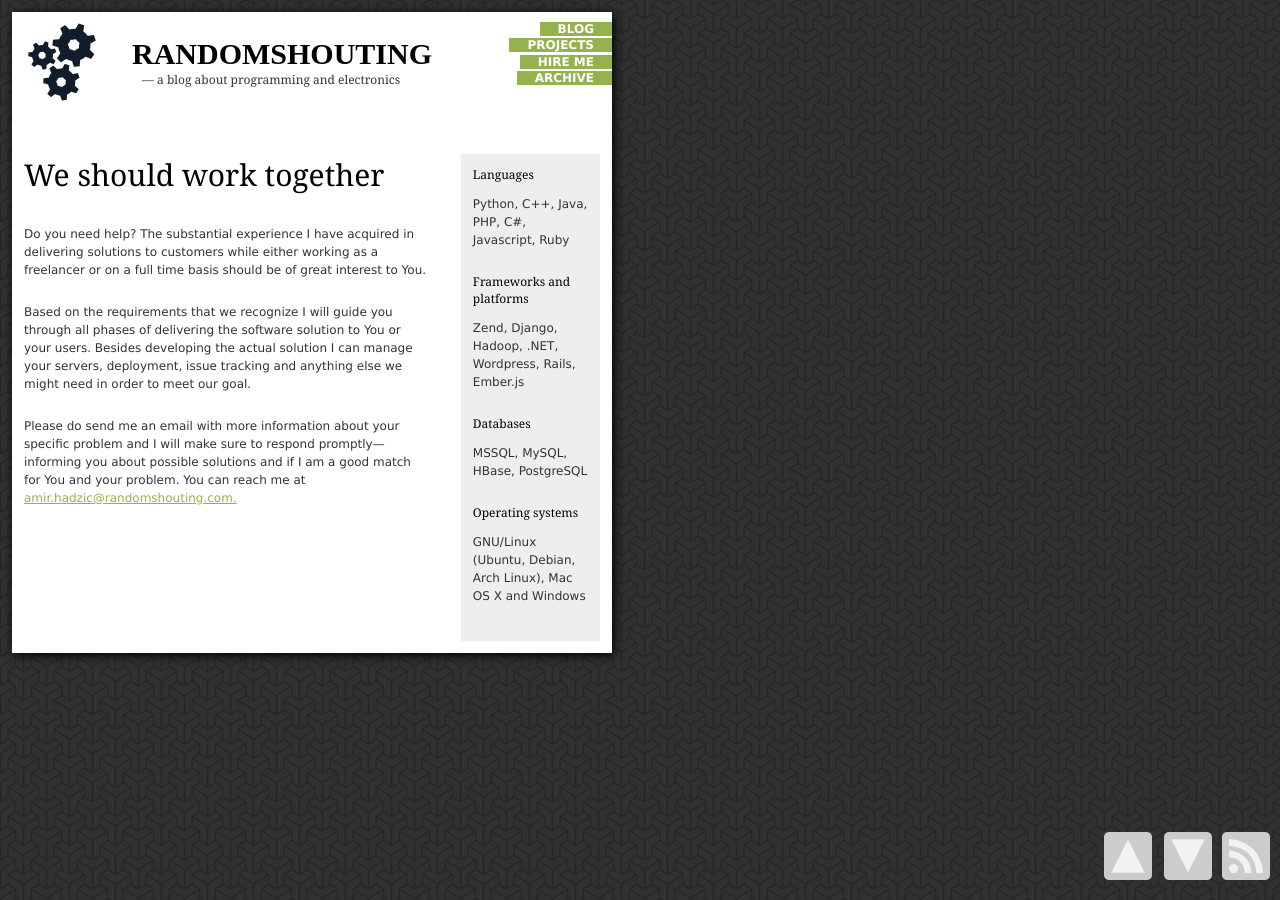
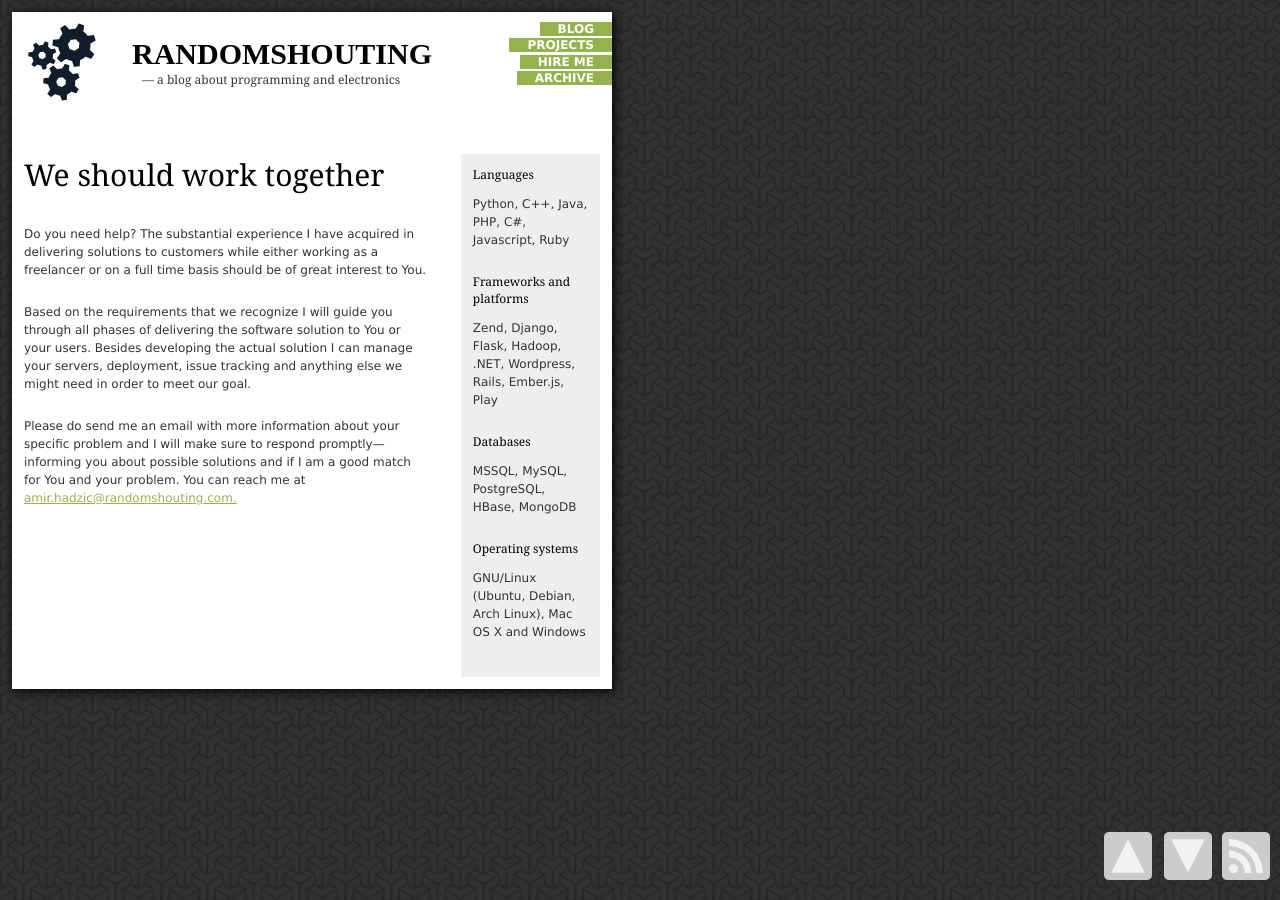
Before and after one commit to amir-hadzic/amir-hadzic.github.com, a Jekyll site: the page built from hireme.html, in a window 1280 px wide. Built offline with Jekyll 4.4.1, drawn with Linux system fonts in a browser that asks for light colours; some web fonts are replaced.

Commit message:
Refresh the technology stack

```diff
--- a/hireme.html
+++ b/hireme.html
@@ -24,10 +24,10 @@ title: Randomshouting | Amir Hadžić | Hire me
 				<p>Python, C++, Java, PHP, C#, Javascript, Ruby</p>
 
 				<h3>Frameworks and platforms</h3>
-				<p>Zend, Django, Hadoop, .NET, Wordpress, Rails, Ember.js</p>
+				<p>Zend, Django, Flask, Hadoop, .NET, Wordpress, Rails, Ember.js, Play</p>
 
 				<h3>Databases</h3>
-				<p>MSSQL, MySQL, HBase, PostgreSQL</p>
+				<p>MSSQL, MySQL, PostgreSQL, HBase, MongoDB</p>
 
 				<h3>Operating systems</h3>
 				<p>GNU/Linux (Ubuntu, Debian, Arch Linux), Mac OS X and Windows</p>
```
